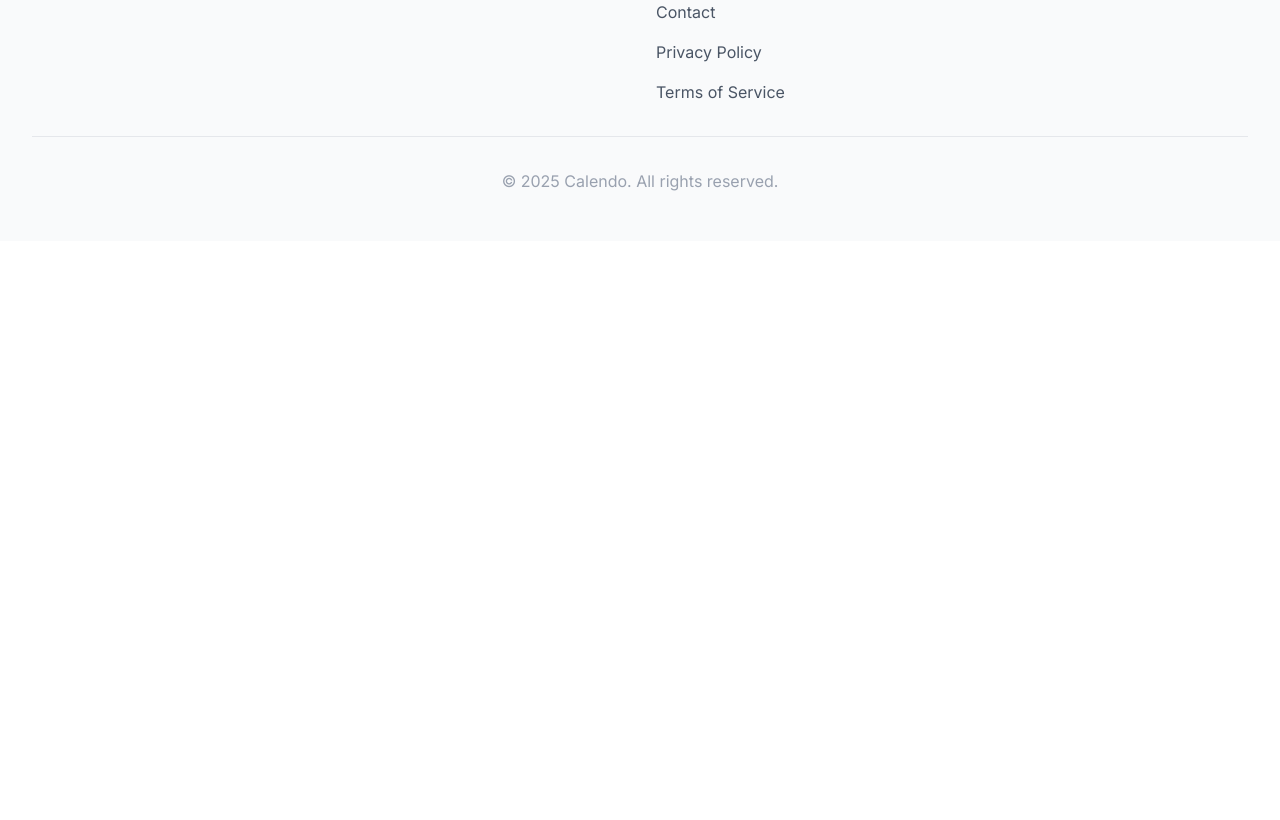
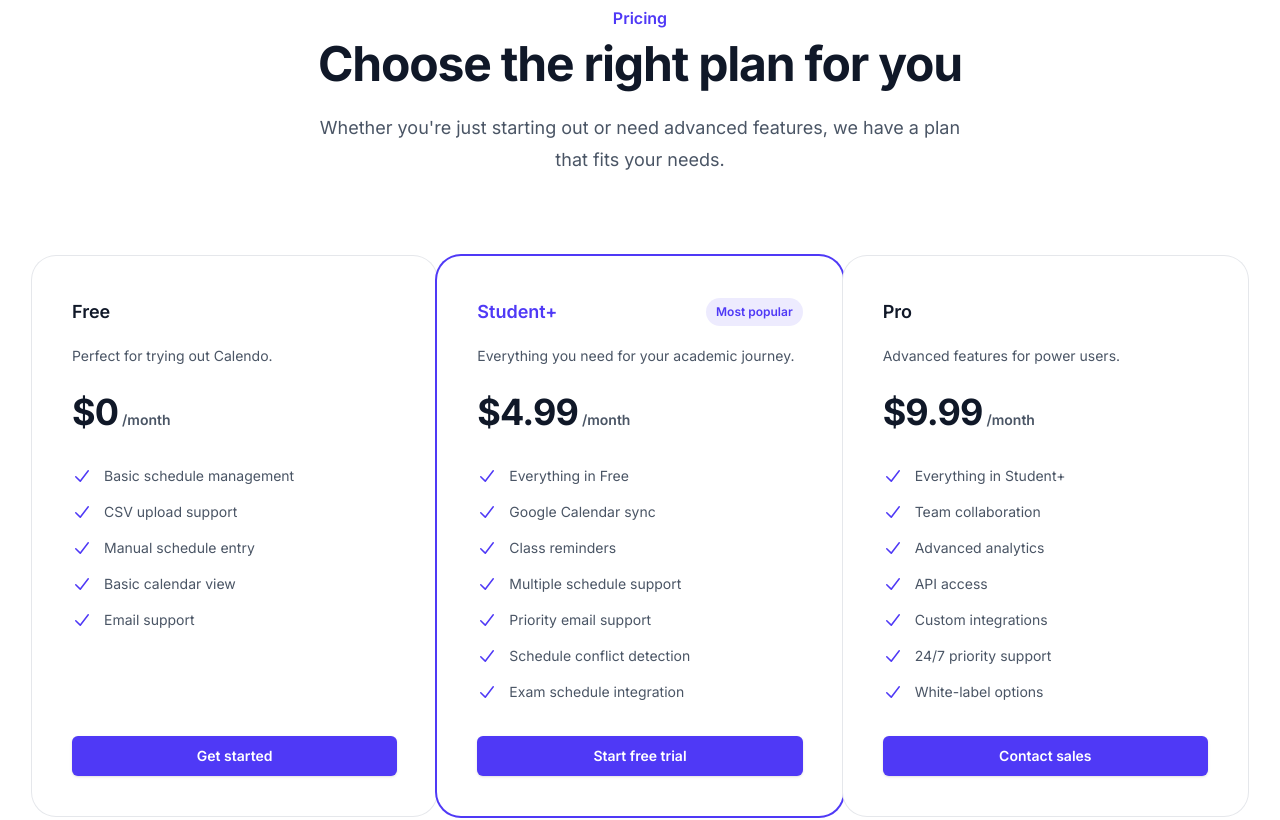
Before and after one commit to GPadaka19/Calendo, a Next.js app in the folder frontend/: page / in a window 1280 px wide. Shown: the part 2076-2896 px from the top of the page. Before the commit the page ends 2317 px from the top, so only its background shows below. Built offline with nearby package versions, Linux system fonts and the light colour scheme.

Commit message:
feat: add Pricing component to Home page for comprehensive plan options

```diff
--- a/frontend/src/app/page.tsx
+++ b/frontend/src/app/page.tsx
@@ -1,12 +1,14 @@
 import Image from "next/image";
 import Hero from '@/components/sections/Hero';
 import Features from '@/components/sections/Features';
+import Pricing from '@/components/sections/Pricing';
 
 export default function Home() {
   return (
     <>
       <Hero />
       <Features />
+      <Pricing />
     </>
   );
 }
--- /dev/null
+++ b/frontend/src/components/sections/Pricing.tsx
@@ -0,0 +1,121 @@
+import { CheckIcon } from '@heroicons/react/20/solid';
+
+const tiers = [
+  {
+    name: 'Free',
+    id: 'tier-free',
+    price: { monthly: '$0' },
+    description: 'Perfect for trying out Calendo.',
+    features: [
+      'Basic schedule management',
+      'CSV upload support',
+      'Manual schedule entry',
+      'Basic calendar view',
+      'Email support',
+    ],
+    cta: 'Get started',
+    mostPopular: false,
+  },
+  {
+    name: 'Student+',
+    id: 'tier-student',
+    price: { monthly: '$4.99' },
+    description: 'Everything you need for your academic journey.',
+    features: [
+      'Everything in Free',
+      'Google Calendar sync',
+      'Class reminders',
+      'Multiple schedule support',
+      'Priority email support',
+      'Schedule conflict detection',
+      'Exam schedule integration',
+    ],
+    cta: 'Start free trial',
+    mostPopular: true,
+  },
+  {
+    name: 'Pro',
+    id: 'tier-pro',
+    price: { monthly: '$9.99' },
+    description: 'Advanced features for power users.',
+    features: [
+      'Everything in Student+',
+      'Team collaboration',
+      'Advanced analytics',
+      'API access',
+      'Custom integrations',
+      '24/7 priority support',
+      'White-label options',
+    ],
+    cta: 'Contact sales',
+    mostPopular: false,
+  },
+];
+
+export default function Pricing() {
+  return (
+    <div className="bg-white py-24 sm:py-32">
+      <div className="mx-auto max-w-7xl px-6 lg:px-8">
+        <div className="mx-auto max-w-4xl text-center">
+          <h2 className="text-base font-semibold leading-7 text-indigo-600">Pricing</h2>
+          <p className="mt-2 text-4xl font-bold tracking-tight text-gray-900 sm:text-5xl">
+            Choose the right plan for&nbsp;you
+          </p>
+        </div>
+        <p className="mx-auto mt-6 max-w-2xl text-center text-lg leading-8 text-gray-600">
+          Whether you're just starting out or need advanced features, we have a plan that fits your needs.
+        </p>
+        <div className="isolate mx-auto mt-16 grid max-w-md grid-cols-1 gap-y-8 sm:mt-20 lg:mx-0 lg:max-w-none lg:grid-cols-3">
+          {tiers.map((tier) => (
+            <div
+              key={tier.id}
+              className={`flex flex-col justify-between rounded-3xl bg-white p-8 ring-1 ring-gray-200 xl:p-10 ${
+                tier.mostPopular ? 'ring-2 ring-indigo-600' : ''
+              }`}
+            >
+              <div>
+                <div className="flex items-center justify-between gap-x-4">
+                  <h3
+                    className={`text-lg font-semibold leading-8 ${
+                      tier.mostPopular ? 'text-indigo-600' : 'text-gray-900'
+                    }`}
+                  >
+                    {tier.name}
+                  </h3>
+                  {tier.mostPopular && (
+                    <p className="rounded-full bg-indigo-600/10 px-2.5 py-1 text-xs font-semibold leading-5 text-indigo-600">
+                      Most popular
+                    </p>
+                  )}
+                </div>
+                <p className="mt-4 text-sm leading-6 text-gray-600">{tier.description}</p>
+                <p className="mt-6 flex items-baseline gap-x-1">
+                  <span className="text-4xl font-bold tracking-tight text-gray-900">{tier.price.monthly}</span>
+                  <span className="text-sm font-semibold leading-6 text-gray-600">/month</span>
+                </p>
+                <ul role="list" className="mt-8 space-y-3 text-sm leading-6 text-gray-600">
+                  {tier.features.map((feature) => (
+                    <li key={feature} className="flex gap-x-3">
+                      <CheckIcon className="h-6 w-5 flex-none text-indigo-600" aria-hidden="true" />
+                      {feature}
+                    </li>
+                  ))}
+                </ul>
+              </div>
+              <a
+                href="#"
+                className={`mt-8 block rounded-md px-3 py-2 text-center text-sm font-semibold leading-6 focus-visible:outline focus-visible:outline-2 focus-visible:outline-offset-2 ${
+                  tier.mostPopular
+                    ? 'bg-indigo-600 text-white shadow-sm hover:bg-indigo-500 focus-visible:outline-indigo-600'
+                    : 'bg-indigo-600 text-white shadow-sm hover:bg-indigo-500 focus-visible:outline-indigo-600'
+                }`}
+              >
+                {tier.cta}
+              </a>
+            </div>
+          ))}
+        </div>
+      </div>
+    </div>
+  );
+}
```
